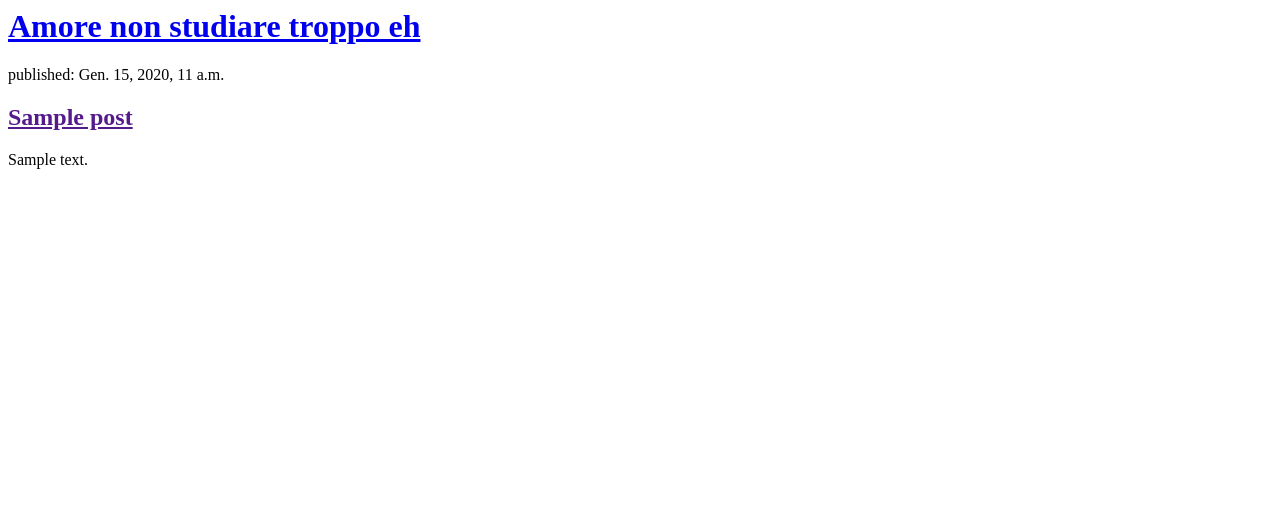
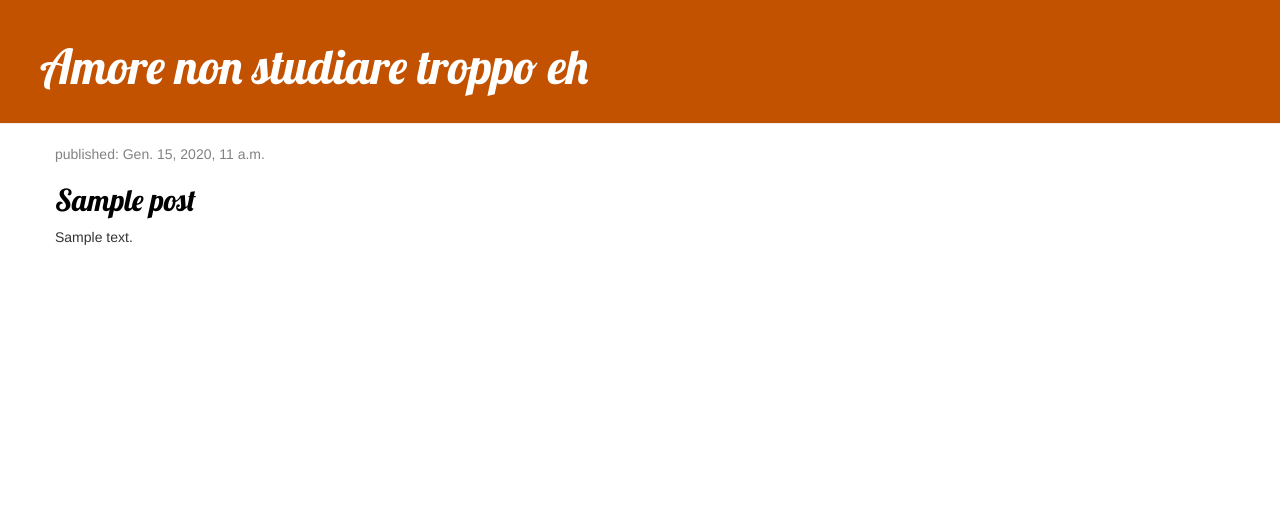
Before and after one commit to AndreaRito/my-first-blog, a Django app: page / in a window 1280 px wide. Shown: the top 517 px of the page. Run offline with Django 3.2, Linux system fonts and the light colour scheme; tables that the repository leaves empty hold one stand-in row (values such as "Sample post"); some libraries are stand-ins or nearby versions.

Commit message:
ho modificato html e css

```diff
--- /dev/null
+++ b/blog/static/css/blog.css
@@ -0,0 +1,45 @@
+.page-header {
+    background-color: #C25100;
+    margin-top: 0;
+    padding: 20px 20px 20px 40px;
+}
+
+.page-header h1, .page-header h1 a, .page-header h1 a:visited, .page-header h1 a:active {
+    color: #ffffff;
+    font-size: 36pt;
+    text-decoration: none;
+}
+
+.content {
+    margin-left: 40px;
+}
+
+h1, h2, h3, h4 {
+    font-family: 'Lobster', cursive;
+}
+
+.date {
+    color: #828282;
+}
+
+.save {
+    float: right; }
+
+.post-form textarea, .post-form input {
+    width: 100%;
+}
+
+.top-menu, .top-menu:hover, .top-menu:visited {
+    color: #ffffff;
+    float: right;
+    font-size: 26pt;
+    margin-right: 20px;
+}
+
+.post {
+    margin-bottom: 70px;
+}
+
+.post h2 a, .post h2 a:visited {
+    color: #000000;
+}
--- a/blog/templates/blog/post_list.html
+++ b/blog/templates/blog/post_list.html
@@ -1,19 +1,37 @@
+{% load static %}
+
 <html>
     <head>
+        <!--titolo sopra alla riga del Browser-->
         <title>ciao amore mio </title>
+        <!-- necessario al fine di connettersi con bootstrap-->
+        <link rel="stylesheet" href="//maxcdn.bootstrapcdn.com/bootstrap/3.2.0/css/bootstrap.min.css">
+        <link rel="stylesheet" href="//maxcdn.bootstrapcdn.com/bootstrap/3.2.0/css/bootstrap-theme.min.css">
+        <!--necessario a connettere il file CSS-->
+        <link rel="stylesheet" href="{% static 'css/blog.css' %}">
+        <link href="//fonts.googleapis.com/css?family=Lobster&subset=latin,latin-ext" rel="stylesheet" type="text/css">
+
     </head>
     <body>
-        <div>
+        <div class="page-header">
             <h1><a href="/">Amore non studiare troppo eh</a></h1>
         </div>
 
+        <div class="content container">
+            <div class="row">
+                <div class="col-md-8">
                     {% for post in posts %}
-        <div>
+                        <div class="post">
+                            <div class="date">
                                 <p>published: {{ post.published_date }}</p>
+                            </div>
                             <h2><a href="">{{ post.title }}</a></h2>
                             <p>{{ post.text|linebreaksbr }}</p>
                         </div>
                     {% endfor %}
+                </div>
+            </div>
+        </div>
 
 <!--#Ti sei accorto che abbiamo utilizzato una notazione leggermente
 diversa questa volta {{ post.title }} oppure
```
Also changed, not shown: comandi da ricordare.txt (+8 -0 lines). Lines whose indentation alone changed are shown as unchanged.
